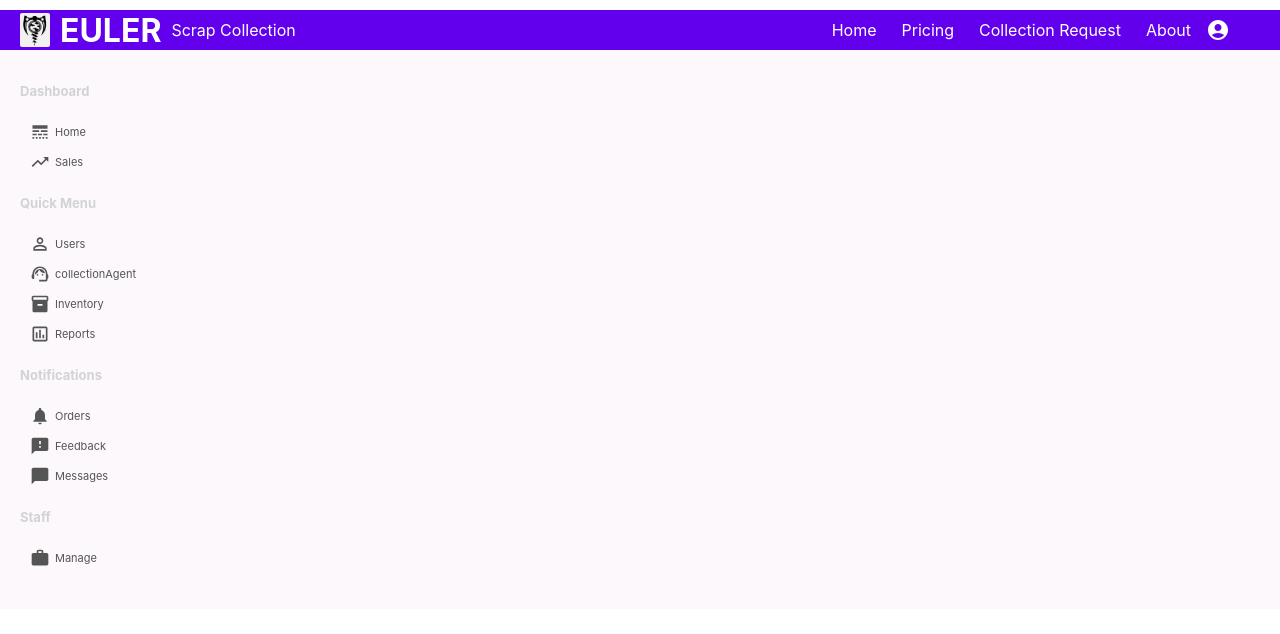
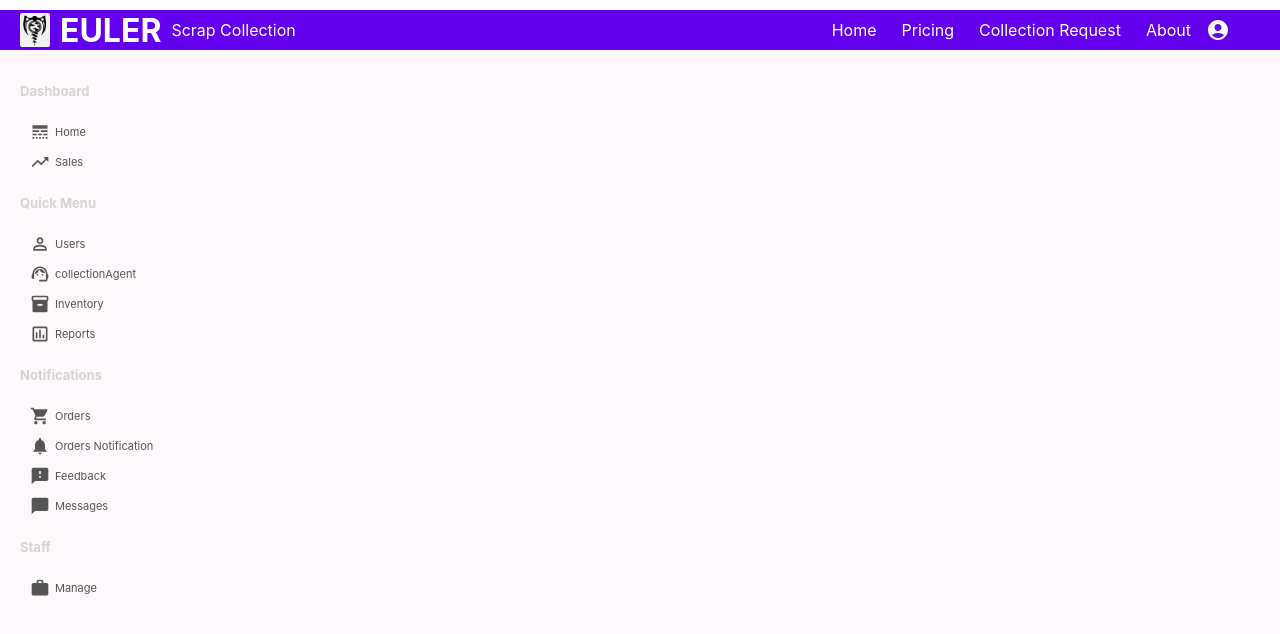
Before and after one commit to ssuryakumar97/ScrapCollection_frontEnd, a React (Vite) app: page /admin in a window 1280 px wide. Shown: the top 634 px of the page. Built offline with nearby package versions, Linux system fonts and the light colour scheme; no server answers.

Commit message:
updated socketio

```diff
--- a/src/App.jsx
+++ b/src/App.jsx
@@ -13,6 +13,7 @@ import Inventory from "./pages/Inventory"
 import AdminHome from "./adminPages/AdminHome"
 import AdminOrders from "./adminPages/AdminOrders"
 import AdminOrderAssign from "./adminPages/AdminOrderAssign"
+import AdminNotification from "./adminPages/AdminNotification"
 
 const PrivateRoute = ({isAuthenticated}) => {
   return isAuthenticated ?
@@ -26,7 +27,8 @@ const PrivateRoute = ({isAuthenticated}) => {
 function App() {
   // const [userAthenticated, setUserAuthenticated] = useState(false)
 
-  const user = useSelector((state) => state.isUserAuthenticated)
+  const user = useSelector((state) => state.userReducer.isUserAuthenticated)
+
   // setUserAuthenticated(user);
 
 
@@ -56,6 +58,7 @@ function App() {
         <Route path="adminHome" element={<AdminHome/>} />
         <Route path="orders" element={<AdminOrders/>} />
         <Route path="orders/:id" element={<AdminOrderAssign/>} />
+        <Route path="notification" element={<AdminNotification/>} />
       </Route>
       <Route path="/inventory" element={<Inventory/>} />
 
--- a/src/adminComponents/AdminSidebar.jsx
+++ b/src/adminComponents/AdminSidebar.jsx
@@ -1,8 +1,18 @@
-import React from "react";
+import React, { useState, useEffect } from "react";
 import styled from "styled-components";
-import { Timeline, LineStyle, TrendingUp, PersonOutline, Inventory, AssessmentOutlined, CurrencyRupeeOutlined, Mail, Feedback, ChatBubble, Work, Report, Notifications, SupportAgent } from "@mui/icons-material";
+import { Timeline, LineStyle, TrendingUp, PersonOutline, Inventory, AssessmentOutlined, CurrencyRupeeOutlined, Mail, Feedback, ChatBubble, Work, Report, Notifications, SupportAgent, ShoppingCart } from "@mui/icons-material";
 import {Link, NavLink} from "react-router-dom"
+import Badge from '@mui/material/Badge';
 // import "../../App.css"
+import io from "socket.io-client"
+import {insertNotification, updateNotification} from "../redux/notificationRedux"
+import {useDispatch, useSelector} from "react-redux"
+import { endpoint } from "../requestMethods";
+
+// const endpoint = "http://localhost:3000"
+// const endpoint = "https://scrapcollection-backend.onrender.com"
+
+var socket
 
 const SidebarDiv = styled.div`
   flex: 1;
@@ -48,6 +58,29 @@ const ActiveLink = styled(NavLink)`
 `
 
 const AdminSidebar = () => {
+  const [notification, setNotification] = useState([])
+
+  const dispatch = useDispatch()
+
+  useEffect(() => {
+
+    socket = io(endpoint)
+
+    socket.on("order registration", (data) => {
+      console.log(data);
+    })
+    socket.on("order received", (data) => {
+      console.log(data);
+      setNotification((prev) => [...prev,data])
+      dispatch(insertNotification(data))
+    })
+  },[])
+
+ const user =  useSelector((state) => state.notificationReducer)
+ console.log(user.adminNotification);
+
+  console.log(notification)
+
   return (
     <SidebarDiv>
       <SidebarWrapper>
@@ -55,8 +88,8 @@ const AdminSidebar = () => {
           <SidebarTitle>Dashboard</SidebarTitle>
 
           <SidebarList>
-            <ActiveLink to='/admin/adminHome'>
-              {({isActive}) => (
+            <ActiveLink to="/admin/adminHome">
+              {({ isActive }) => (
                 <SidebarListItem className={isActive ? "active" : ""}>
                   <LineStyle style={{ marginRight: "5px", fontSize: "20px" }} />
                   Home
@@ -75,26 +108,37 @@ const AdminSidebar = () => {
 
           <SidebarList>
             <ActiveLink to="/admin/users">
-            {({isActive}) => (<SidebarListItem className={isActive?"active":""}>
-              <PersonOutline style={{ marginRight: "5px", fontSize: "20px" }} />
+              {({ isActive }) => (
+                <SidebarListItem className={isActive ? "active" : ""}>
+                  <PersonOutline
+                    style={{ marginRight: "5px", fontSize: "20px" }}
+                  />
                   Users
-            </SidebarListItem>)}
+                </SidebarListItem>
+              )}
             </ActiveLink>
             <ActiveLink to="/admin/collectionAgent">
-            {({isActive}) => (<SidebarListItem className={isActive?"active":""}>
-              <SupportAgent style={{ marginRight: "5px", fontSize: "20px" }} />
+              {({ isActive }) => (
+                <SidebarListItem className={isActive ? "active" : ""}>
+                  <SupportAgent
+                    style={{ marginRight: "5px", fontSize: "20px" }}
+                  />
                   collectionAgent
-            </SidebarListItem>)}
+                </SidebarListItem>
+              )}
             </ActiveLink>
-            <ActiveLink to="/admin/inventory" >{({isActive})=>(
-                <SidebarListItem className={isActive?"active":""} >
+            <ActiveLink to="/admin/inventory">
+              {({ isActive }) => (
+                <SidebarListItem className={isActive ? "active" : ""}>
                   <Inventory style={{ marginRight: "5px", fontSize: "20px" }} />
                   Inventory
                 </SidebarListItem>
               )}
             </ActiveLink>
             <SidebarListItem>
-              <AssessmentOutlined style={{ marginRight: "5px", fontSize: "20px" }} />
+              <AssessmentOutlined
+                style={{ marginRight: "5px", fontSize: "20px" }}
+              />
               Reports
             </SidebarListItem>
           </SidebarList>
@@ -103,14 +147,36 @@ const AdminSidebar = () => {
           <SidebarTitle>Notifications</SidebarTitle>
 
           <SidebarList>
-          <ActiveLink to="/admin/orders" >{({isActive})=>(
-            <SidebarListItem className={isActive?"active":""} >
-              <Notifications style={{ marginRight: "5px", fontSize: "20px" }} />
+            <ActiveLink to="/admin/orders">
+              {({ isActive }) => (
+                <SidebarListItem className={isActive ? "active" : ""}>
+                    <ShoppingCart
+                      style={{ marginRight: "5px", fontSize: "20px" }}
+                    />
                   Orders
                 </SidebarListItem>
               )}
             </ActiveLink>
-            <SidebarListItem >
+            <ActiveLink to="/admin/notification">
+              {({ isActive }) => (
+                <SidebarListItem className={isActive ? "active" : ""}>
+                  <Badge
+                    badgeContent={notification.length}
+                    color="primary"
+                    anchorOrigin={{
+                      vertical: "top",
+                      horizontal: "left",
+                    }}
+                  >
+                    <Notifications
+                      style={{ marginRight: "5px", fontSize: "20px" }}
+                    />
+                  </Badge>
+                  Orders Notification
+                </SidebarListItem>
+              )}
+            </ActiveLink>
+            <SidebarListItem>
               <Feedback style={{ marginRight: "5px", fontSize: "20px" }} />
               Feedback
             </SidebarListItem>
--- /dev/null
+++ b/src/adminPages/AdminNotification.jsx
@@ -0,0 +1,16 @@
+import React from 'react'
+import styled from 'styled-components'
+
+const NotificationDiv = styled.div`
+    flex:4;
+`
+
+const AdminNotification = () => {
+  return (
+    <NotificationDiv>
+      This is Notification page
+    </NotificationDiv>
+  )
+}
+
+export default AdminNotification
--- a/src/adminPages/AdminOrders.jsx
+++ b/src/adminPages/AdminOrders.jsx
@@ -6,8 +6,10 @@ import { orderRows } from "../dummyData";
 import {Link} from "react-router-dom"
 import { publicRequest } from "../requestMethods";
 import io from "socket.io-client"
+import { endpoint } from "../requestMethods";
 
-const endpoint = "http://localhost:3000"
+// const endpoint = "http://localhost:3000"
+// const endpoint = "https://scrapcollection-backend.onrender.com"
 
 var socket
 
@@ -59,7 +61,7 @@ const AdminOrders = () => {
   setData(data.filter(val => val._id !== _id))
 }
 
-const socketRef = useRef(null)
+
 
 useEffect(() => {
   const getOrders = async() => {
@@ -76,26 +78,17 @@ useEffect(() => {
 
 useEffect(() => {
 
-  socketRef.current = io(endpoint)
-  const socket = socketRef.current
+  socket = io(endpoint)
 
   socket.on("order registration", (data) => {
-    console.log(data);
-  })
-  socket.on("new order", (data) => {
     console.log(data);
   })
   socket.on("order received", (data) => {
     console.log(data);
   })
-  socket.on("message", (data) => {
-    console.log(data);
-  })
 },[])
 
-function getRowId(row) {
-  return row.internalId;
-}
+
 
   const columns = [
     { field: "_id", headerName: "ID", width: 50 },
--- a/src/components/Topbar.jsx
+++ b/src/components/Topbar.jsx
@@ -129,7 +129,8 @@ const Topbar = () => {
   const [dropDown, setDropDown] = useState(false);
   const [notificationdropDown, setNotificationDropDown] = useState(false);
 
-  const user = useSelector((state) => state.currentUser);
+  const user = useSelector((state) => state.userReducer.currentUser);
+  console.log(user);
 
   const menuRef = useRef();
   // const user = JSON.parse(localStorage.getItem("currentUser"))
--- a/src/pages/Collection_request.jsx
+++ b/src/pages/Collection_request.jsx
@@ -26,7 +26,7 @@ const Collection_request = () => {
   const [address, setAddress]=useState("")
   const [disabled, setDisabled] = useState(false)
 
-  const email= useSelector((state) => state.currentUser.email)
+  const email= useSelector((state) => state.userReducer.currentUser.email)
 
   useEffect(() => {
     socket = io(endpoint)
--- /dev/null
+++ b/src/redux/notificationRedux.js
@@ -0,0 +1,19 @@
+import {createSlice} from "@reduxjs/toolkit"
+
+const notificationSlice = createSlice({
+    name: "notification",
+    initialState: {
+        adminNotification: null,
+    },
+    reducers:{
+        insertNotification : (state,action) => {
+            state.adminNotification = [...state.adminNotification,action.payload]
+        },
+        updateNotification :(state, action) => {
+            state.adminNotification = action.payload
+        }
+    }
+})
+
+export const { insertNotification, updateNotification} = notificationSlice.actions;
+export default notificationSlice.reducer;
--- a/src/redux/persistStore.js
+++ b/src/redux/persistStore.js
@@ -1,5 +1,6 @@
-import { configureStore } from "@reduxjs/toolkit";
+import { combineReducers, configureStore } from "@reduxjs/toolkit";
 import userReducer from "./userRedux";
+import notificationReducer from "./notificationRedux"
 import {
     persistStore,
     persistReducer,
@@ -18,7 +19,9 @@ import {
     storage,
   };
 
-  const persistedReducer = persistReducer(persistConfig, userReducer);
+  const combinedReducer = combineReducers({userReducer, notificationReducer})
+
+  const persistedReducer = persistReducer(persistConfig, combinedReducer);
 
 export const store = configureStore({
     reducer: persistedReducer,
--- a/src/requestMethods.js
+++ b/src/requestMethods.js
@@ -1,7 +1,7 @@
 import axios from "axios"
 
-const base_url = "http://localhost:3000/api"
-// const base_url = "https://scrapcollection-backend.onrender.com/api"
+// const base_url = "http://localhost:3000/api"
+const base_url = "https://scrapcollection-backend.onrender.com/api"
 
 
 // const token = JSON.parse(JSON.parse(localStorage.getItem("persist:root")).currentUser)?.token
@@ -22,3 +22,7 @@ export const userRequest = axios.create({
         // "Authorization": `Bearer ${token}`
     }
 })
+
+export const endpoint = "https://scrapcollection-backend.onrender.com"
+
+// export const endpoint = "http://localhost:3000"
```
Also changed, not shown: src/redux/store.js (+8 -8 lines). Lines whose indentation alone changed are shown as unchanged.
